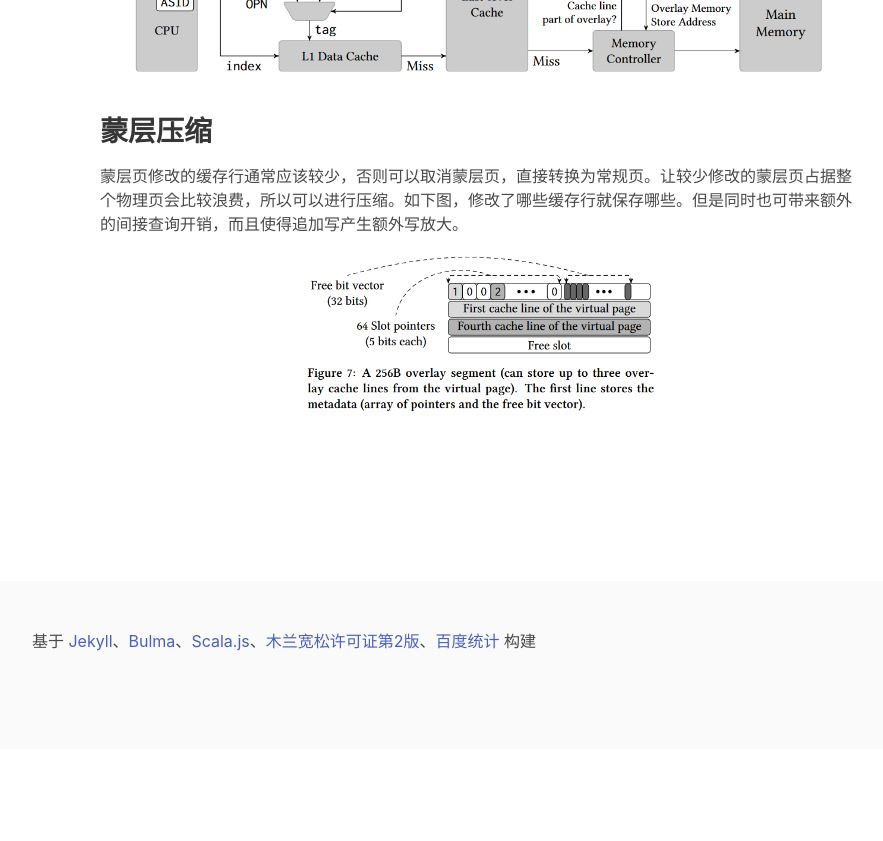
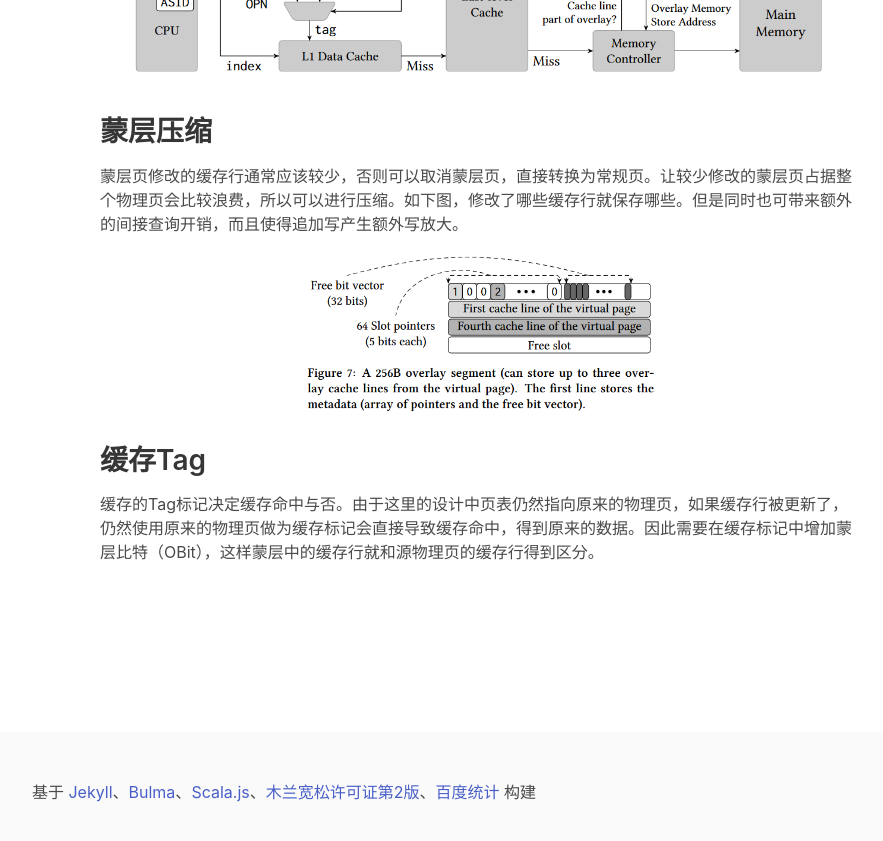
Before and after one commit to haslaboratory/haslaboratory.github.io, a Jekyll site: the page built from _posts/2021-12-15-page-overlays.md, in a window 1280 px wide and 900 px high, scrolled down 1368 px. Shown: the top 841 px of the window, without its empty margins (356-1239 px from the left). Built offline with Jekyll 4.4.1, drawn with Linux system fonts in a browser that asks for light colours; nearby versions of some CDN libraries; library files that are not in the unit come from our copies; comment, search, counter and statistics services are not loaded; before the commit the page ends 2117 px from its top, so only the background shows below that.

Commit message:
_posts/2021-12-15-page-overlays.md

```diff
--- a/_posts/2021-12-15-page-overlays.md
+++ b/_posts/2021-12-15-page-overlays.md
@@ -41,3 +41,7 @@ tags:
 蒙层页修改的缓存行通常应该较少，否则可以取消蒙层页，直接转换为常规页。让较少修改的蒙层页占据整个物理页会比较浪费，所以可以进行压缩。如下图，修改了哪些缓存行就保存哪些。但是同时也可带来额外的间接查询开销，而且使得追加写产生额外写放大。
 
 {% include image.html src="compaction.png" width="360px" %}
+
+## 缓存Tag
+
+缓存的Tag标记决定缓存命中与否。由于这里的设计中页表仍然指向原来的物理页，如果缓存行被更新了，仍然使用原来的物理页做为缓存标记会直接导致缓存命中，得到原来的数据。因此需要在缓存标记中增加蒙层比特（OBit），这样蒙层中的缓存行就和源物理页的缓存行得到区分。
```
